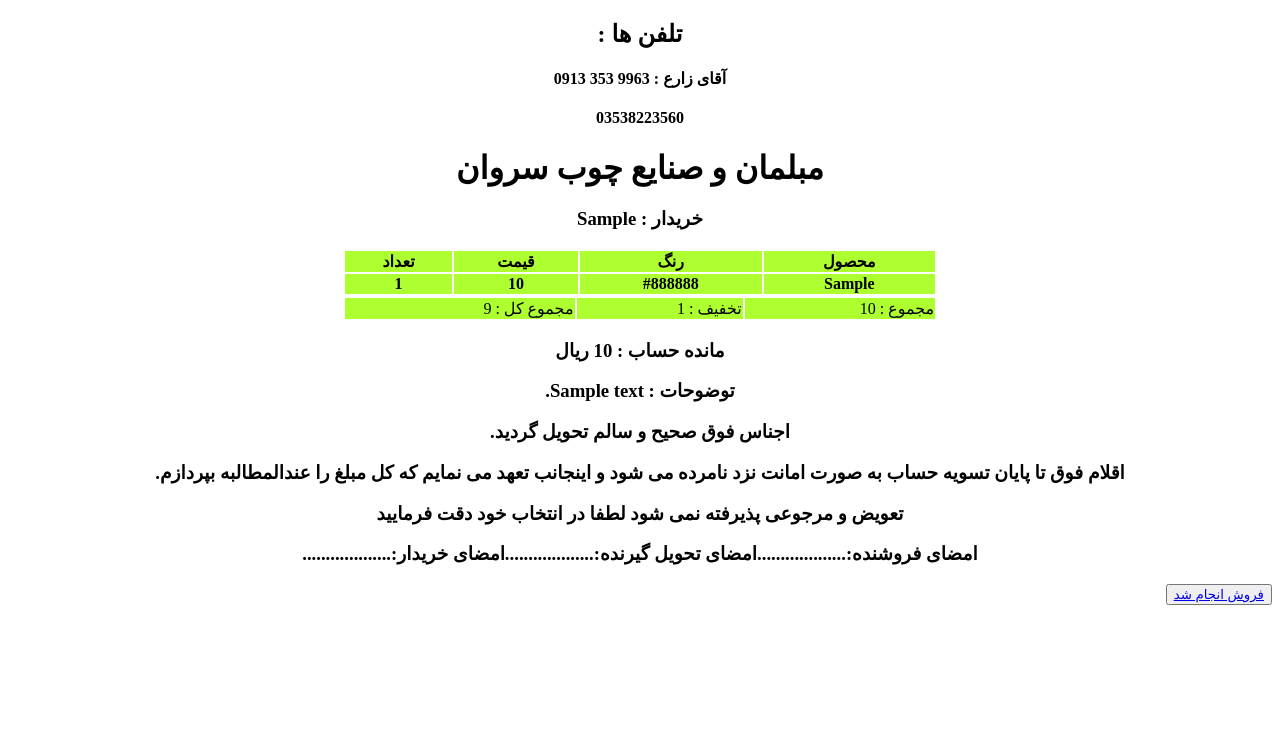
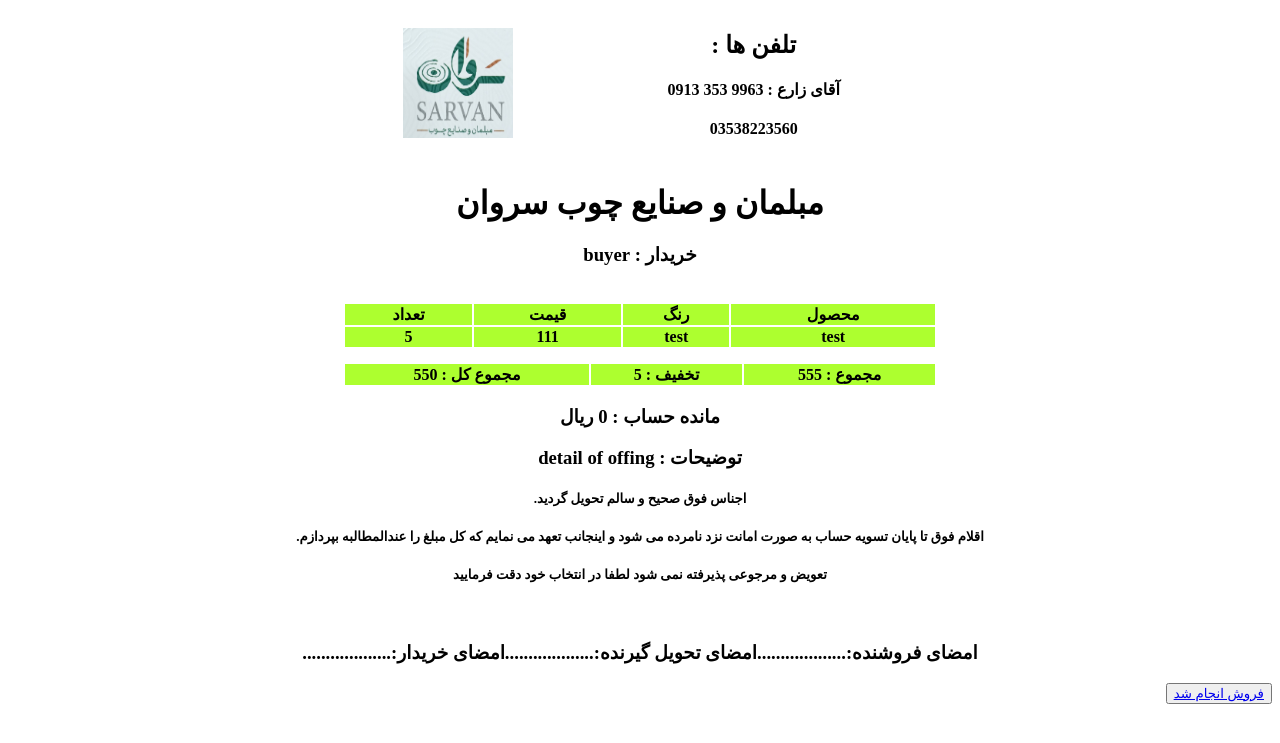
Before and after one commit to Amir1387107/Shop_project, a Django app: page /FactorForm/sell/factor in a window 1280 px wide. Shown: the top 743 px of the page. Run offline with Django 5.2, Linux system fonts and the light colour scheme; data comes from the database, SQL or seed files in the repository; tables that the repository leaves empty hold one stand-in row (values such as "Sample post"); lists and menus that the app fills with data are empty.

Commit message:
Factor page was done

```diff
--- a/Factor/forms.py
+++ b/Factor/forms.py
@@ -23,7 +23,6 @@ class BuyForm(forms.ModelForm):
 
 
 class SellForm(forms.ModelForm):
-    buyer = forms.CharField(max_length=1000, widget=forms.TextInput(), label='خریدار')
     model = forms.CharField(widget=forms.TextInput(), label='مدل محصول')
     color = forms.CharField(widget=forms.TextInput(), label='رنگ')
     number = forms.IntegerField(widget=forms.NumberInput(), label='تعداد')
@@ -31,7 +30,7 @@ class SellForm(forms.ModelForm):
     class Meta:
         model = SellModel
 
-        fields = ['buyer', 'number', 'model', 'color', 'price']
+        fields = ['number', 'model', 'color', 'price']
 
 
 class MoreForm(forms.ModelForm):
@@ -41,6 +40,7 @@ class MoreForm(forms.ModelForm):
         fields = '__all__'
 
         widgets = {
+            'buyer':forms.TextInput(attrs={'class': 'form-control', 'placeholder': 'خریدار'}),
             'details':forms.TextInput(attrs={'class': 'form-control', 'placeholder': 'توضیحات'}),
             'off':forms.NumberInput(attrs={'class': 'form-control', 'placeholder': 'تخفیف به ریال'})
         }
--- a/Factor/models.py
+++ b/Factor/models.py
@@ -6,7 +6,6 @@ from django.db import models
 
 
 class SellModel(models.Model):
-    buyer = models.CharField(max_length=1000, verbose_name='خریدار', blank=True, null=True)
     number = models.IntegerField(verbose_name='تعداد', blank=True, null=True)
     model = models.CharField(max_length=1000, verbose_name='مدل محصول', blank=True, null=True)
     color = models.CharField(max_length=1000, verbose_name='رنگ محصول', blank=True, null=True)
@@ -18,5 +17,6 @@ class SellModel(models.Model):
 
 
 class More(models.Model):
+    buyer = models.CharField(max_length=1000, verbose_name='خریدار', blank=True, null=True)
     details = models.TextField(verbose_name='توضیحات', blank=True, null=True)
     off = models.IntegerField(verbose_name='تخفیف (ریال)', blank=True, null=True)
--- a/Factor/templates/Factor/Sell_Factor.html
+++ b/Factor/templates/Factor/Sell_Factor.html
@@ -1,3 +1,4 @@
+{% load static %}
 <!DOCTYPE html>
 <html dir="rtl" lang="fa-IR">
 <head>
@@ -9,12 +10,30 @@
 </head>
 <body style="direction: rtl;">
 
-    <div class="col-md-2" style="text-align: center;">
-        <h2>تلفن ها :</h2>
-        <!-- 0913-353-9963 -->
-        <h4>آقای زارع : 9963 353 0913 </h4>
-        <h4>03538223560</h4>
-    </div>
+<div style="display: flex; align-items: center; justify-content: center;">
+<table style="border: 1rem; width: 47%;">
+    <tr>
+        <th>
+            <pre></pre>
+            <pre></pre>
+        </th>
+        <th>
+            <div class="col-md-2" style="text-align: center;">
+                <h2>تلفن ها :</h2>
+                <h4>آقای زارع : 9963 353 0913 </h4>
+                <h4>03538223560</h4>
+            </div>
+        </th>
+        <th>
+            <pre></pre>
+            <pre></pre>
+        </th>
+        <th>
+            <img src="{% static 'Logo.jpg' %}" style="left: 40px; width: 110px; height: 110px">
+        </th>
+    </tr>
+</table>
+</div>
 
     <div class="col-md-2 center form-group" style="text-align: center;">
         <h1>مبلمان و صنایع چوب سروان</h1>
@@ -23,6 +42,8 @@
 
 
     <h3 style="display: flex; align-items: center; justify-content: center;">خریدار : {{ buyer }}</h3>
+
+    <br>
 
     <div style="display: flex; align-items: center; justify-content: center;">
     <table style="border: 1rem; width: 47%;">
@@ -47,16 +68,16 @@
 
     </table>
     </div>
-
+    <pre></pre>
     <div style="display: flex; align-items: center; justify-content: center;">
         <table style="border: 1rem; width: 47%;">
             <colgroup>
                 <col style="background-color: greenyellow" span="5" />
             </colgroup>
             <tr>
-                <td>مجموع : {{sum}}</td>
-                <td>تخفیف : {{ off }}</td>
-                <td>مجموع کل : {{ sum_all }}</td>
+                <th>مجموع : {{sum}}</th>
+                <th>تخفیف : {{ off }}</th>
+                <th>مجموع کل : {{ sum_all }}</th>
             </tr>
         </table>
 
@@ -67,12 +88,14 @@
 
     {% if details %}
         <h3 style="text-align: center;">
-        توضوحات : {{ details }}
+        توضیحات : {{ details }}
         </h3>
     {% endif %}
-    <h3 style="text-align: center;">اجناس فوق صحیح و سالم تحویل گردید.</h3>
-    <h3 style="text-align: center;">اقلام فوق تا پایان تسویه حساب به صورت امانت نزد نامرده می شود و اینجانب تعهد می نمایم که کل مبلغ را عندالمطالبه بپردازم.</h3>
-    <h3 style="text-align: center;">تعویض و مرجوعی پذیرفته نمی شود لطفا در انتخاب خود دقت فرمایید</h3>
+    <h5 style="text-align: center;">اجناس فوق صحیح و سالم تحویل گردید.</h5>
+    <h5 style="text-align: center;">اقلام فوق تا پایان تسویه حساب به صورت امانت نزد نامرده می شود و اینجانب تعهد می نمایم که کل مبلغ را عندالمطالبه بپردازم.</h5>
+    <h5 style="text-align: center;">تعویض و مرجوعی پذیرفته نمی شود لطفا در انتخاب خود دقت فرمایید</h5>
+
+<br>
 
     <h3 style="text-align: center;">امضای فروشنده:...................امضای تحویل گیرنده:...................امضای خریدار:...................</h3>
 
--- a/Factor/views.py
+++ b/Factor/views.py
@@ -21,14 +21,13 @@ class SellView(View):
             model = buying.cleaned_data['model']
             color = buying.cleaned_data['color']
             price = buying.cleaned_data['price']
-            buyer = buying.cleaned_data['buyer']
             number = buying.cleaned_data['number']
             if Prod.objects.all().filter(model=model, color=color).exists():
                 pass
             else:
                 return HttpResponse('محصول موجود نمی باشد')
 
-            Model = SellModel(model=model, color=color, buyer=buyer, price=price, number=number)
+            Model = SellModel(model=model, color=color, price=price, number=number)
             Model.save()
 
             return render(request, 'Factor/accepted_sell.html')
@@ -85,18 +84,13 @@ def SellFactor(request):
     amount_debt = 0
     detail = None
     off = 0
-    for product in products:
-        buyer = product.buyer
-        try:
-            for i in range(product['number']):
-                sum += int(product.price)
-        except:
-            for i in range(product.number):
-                sum += int(product.price)
     if More.objects.all():
         detail = More.objects.all()[0].details
         off = More.objects.all()[0].off
+        buyer = More.objects.all()[0].buyer
 
+    for product in products:
+        sum += product.price * product.number
     try:
         amount_debt = Requests.objects.all().get(debtor=buyer).amount_of_debt
     except:
```
Also changed, not shown: Factor/templates/Factor/Factor_Sell.html (+3 -14 lines), Factor/templates/Factor/More.html (+6 -5 lines), Factor/migrations/0009_remove_sellmodel_buyer_more_buyer.py (added), db.sqlite3, static/Logo.jpg (added).
